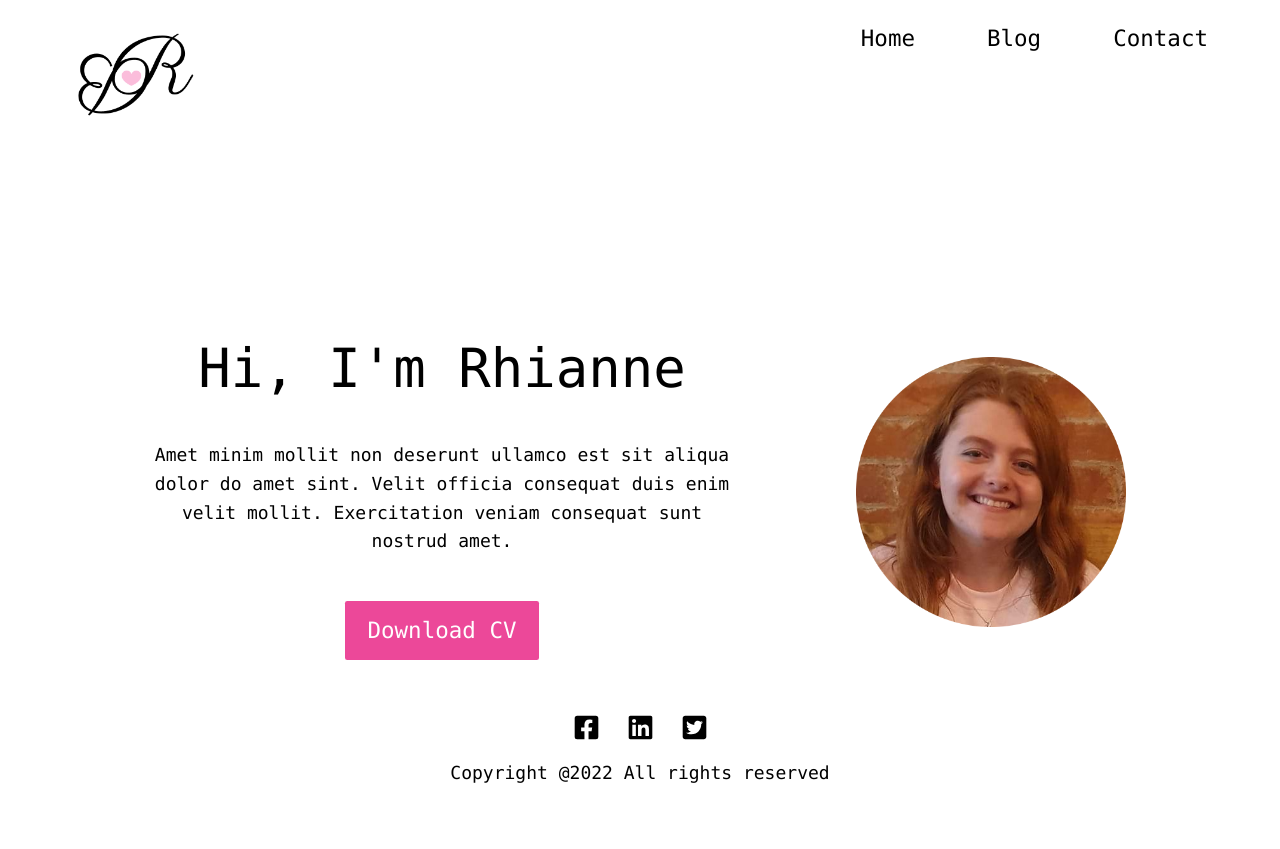
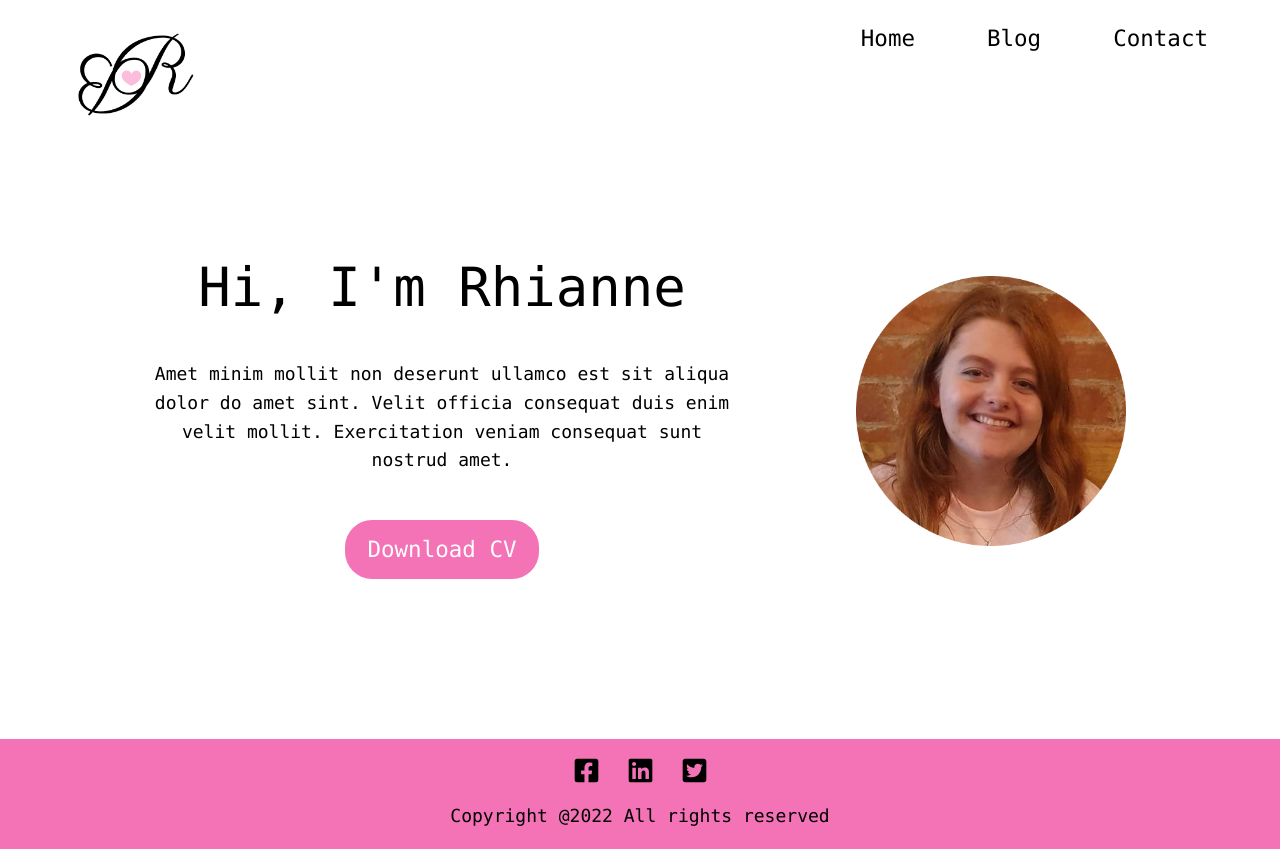
Before and after one commit to RhianneB/next-blog2, a Next.js app: page / in a window 1280 px wide. Before the commit the page ends 800 px from the top, so only its background shows below. Built offline with nearby package versions, Linux system fonts and the light colour scheme.

Commit message:
put footer at bottom of page

```diff
--- a/components/footer.js
+++ b/components/footer.js
@@ -3,11 +3,11 @@ import {FaFacebookSquare, FaLinkedin, FaTwitterSquare} from 'react-icons/fa';
 
 export default function Footer(){
     return(
-        <footer className='flex flex-col space-y-4 mt-12 items-center'>
+        <footer className='flex flex-col space-y-4 items-center text-center justify-center w-full bg-pink-400 py-4 absolute bottom-0 mt-8'>
             <div className='flex text-2xl space-x-6'>
-            <FaFacebookSquare className='hover:text-pink-500'/>
-            <FaLinkedin className='hover:text-pink-500'/>
-            <FaTwitterSquare className='hover:text-pink-500'/>
+            <FaFacebookSquare className='hover:text-white'/>
+            <FaLinkedin className='hover:text-white'/>
+            <FaTwitterSquare className='hover:text-white'/>
             </div>
             <p className=''>Copyright @2022 All rights reserved</p>
         </footer>
--- a/pages/index.js
+++ b/pages/index.js
@@ -6,16 +6,18 @@ import Footer from '../components/footer'
 
 
 
+
 export default function Home() {
   return (
-    <div className="font-mono">
+    <div className="font-mono relative min-h-screen">
+      <div className='pb-60'>
         <Head>
-        <title>Portfolio</title>
+            <title>Rhianne Bruce</title>
             <link rel="icon" href="/favicon.ico"/>
           </Head>
           <Navbar/>
-      <div className="flex flex-col lg:flex-row-reverse px-6 md:px-12 lg:mt-32 space-y-6 items-center lg:justify-center lg:space-x-reverse lg:space-x-28">
-        <div className='mt-4 w-60 h-auto '>
+          <div className="flex flex-col lg:flex-row-reverse px-20 md:px-12 lg:px-0 lg:mt-14 space-y-6 items-center lg:justify-center lg:space-x-reverse lg:space-x-28">
+            <div className='mt-4 max-w-[270px] h-auto '>
             <Image src={profilePic} alt="Person"/>
             </div>
             <div className='flex flex-col items-center space-y-10 md:max-w-lg'>
@@ -24,9 +26,10 @@ export default function Home() {
                 Amet minim mollit non deserunt ullamco est sit aliqua dolor do amet sint.
                 Velit officia consequat duis enim velit mollit. Exercitation veniam consequat sunt nostrud amet.
                 </p>
-            <a href= 'Rhianne.png' download ='picture.png'>
-              <button className='text-xl font-medium text-white bg-pink-500 hover:bg-black py-3 px-5 rounded-sm'>Download CV</button>
+                <a href= './Sample-CV.pdf' download ='CV'>
+                  <button className='text-xl font-medium text-white bg-pink-400 hover:bg-black py-3 px-5 rounded-3xl'>Download CV</button>
                 </a>
+            </div>
           </div>
       </div>
       <Footer/>
```
Lines whose indentation alone changed are shown as unchanged.
